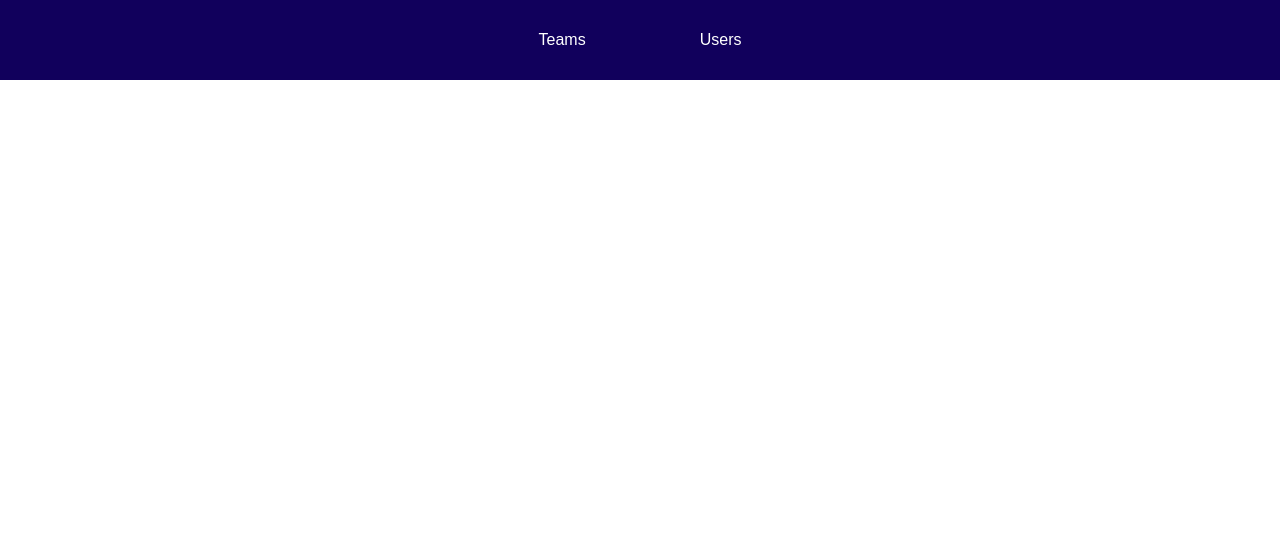
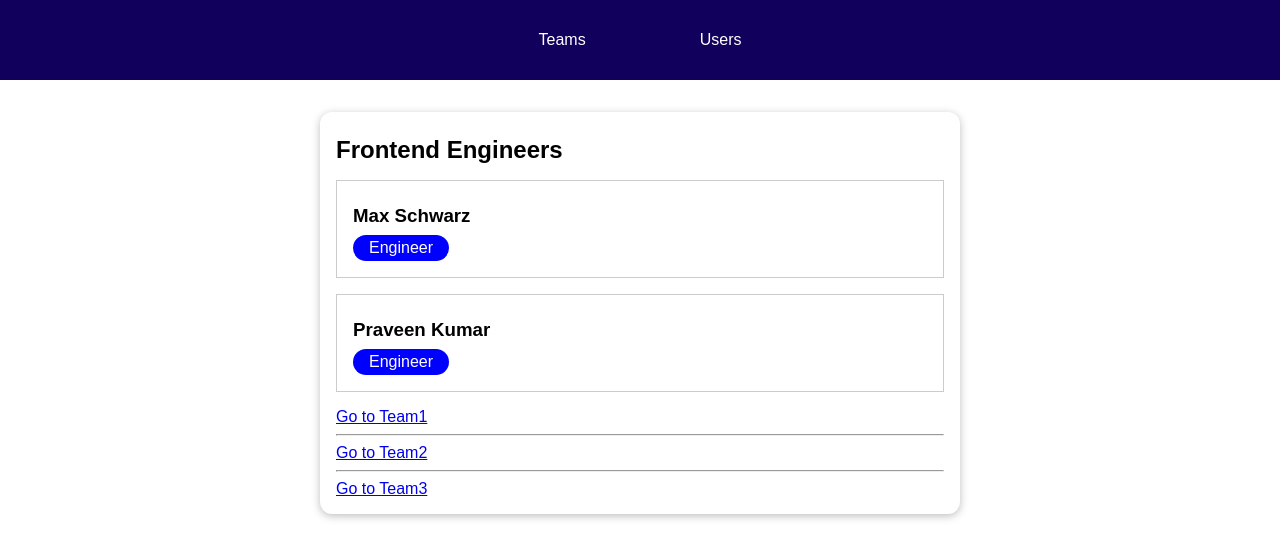
Before and after one commit to Akbaraliii/routing-01-starting-setup, a Vue app: page /teams/t1 in a window 1280 px wide. Before the commit this address had no page. Shown: the top 558 px of the page. Built offline with nearby package versions, Linux system fonts and the light colour scheme.

Commit message:
navigation routers

```diff
--- /dev/null
+++ b/src/components/nav/NotFound.vue
@@ -0,0 +1,5 @@
+<template>
+  <h2>
+    Page not Found! Maybe view our <router-link to="/teams">Teams</router-link>
+  </h2>
+</template>
--- a/src/components/teams/TeamMembers.vue
+++ b/src/components/teams/TeamMembers.vue
@@ -9,6 +9,11 @@
         :role="member.role"
       ></user-item>
     </ul>
+    <router-link to="/teams/t1">Go to Team1</router-link>
+    <hr />
+    <router-link to="/teams/t2">Go to Team2</router-link>
+    <hr />
+    <router-link to="/teams/t3">Go to Team3</router-link>
   </section>
 </template>
 
@@ -16,17 +21,38 @@
 import UserItem from '../users/UserItem.vue';
 
 export default {
+  inject: ['users', 'teams'],
+  props: ['teamId'],
   components: {
-    UserItem
+    UserItem,
   },
   data() {
     return {
-      teamName: 'Test',
-      members: [
-        { id: 'u1', fullName: 'Max Schwarz', role: 'Engineer' },
-        { id: 'u2', fullName: 'Max Schwarz', role: 'Engineer' },
-      ],
+      teamName: '',
+      members: [],
     };
+  },
+  methods: {
+    loadTeamMembers(teamId) {
+      const selectedTeam = this.teams.find((team) => team.id === teamId);
+      const members = selectedTeam.members;
+      const selectedMembers = [];
+      for (const member of members) {
+        const selectedUser = this.users.find((user) => user.id === member);
+        selectedMembers.push(selectedUser);
+      }
+      this.members = selectedMembers;
+      this.teamName = selectedTeam.name;
+    },
+  },
+  created() {
+    // this.$route.path // teams/t1
+    this.loadTeamMembers(this.teamId);
+  },
+  watch: {
+    teamId(newId) {
+      this.loadTeamMembers(newId);
+    },
   },
 };
 </script>
--- a/src/components/teams/TeamsItem.vue
+++ b/src/components/teams/TeamsItem.vue
@@ -2,13 +2,18 @@
   <li>
     <h3>{{ name }}</h3>
     <div class="team-members">{{ memberCount }} Members</div>
-    <a href="#">View Members</a>
+    <router-link v-bind:to="teamMembersLink">View Members</router-link>
   </li>
 </template>
 
 <script>
 export default {
-  props: ['name', 'memberCount'],
+  props: ['id', 'name', 'memberCount'],
+  computed: {
+    teamMembersLink() {
+      return '/teams/' + this.id;
+    },
+  },
 };
 </script>
 
--- a/src/components/teams/TeamsList.vue
+++ b/src/components/teams/TeamsList.vue
@@ -4,6 +4,7 @@
     <teams-item
       v-for="team in teams"
       :key="team.id"
+      :id="team.id"
       :name="team.name"
       :member-count="team.members.length"
     ></teams-item>
```
Also changed, not shown: src/main.js (+7 -2 lines).
